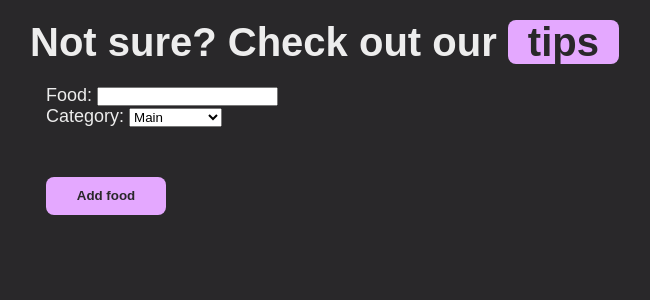
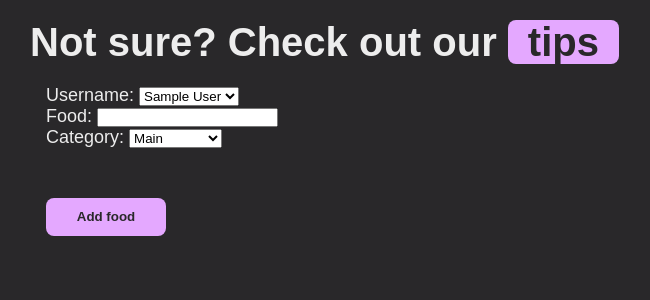
Before and after one commit to frasey/Roll_for, a Flask app: page /food/new in a window 1280 px wide. Shown: the part 78-378 px from the top of the page, without its empty margins (80-730 px from the left). Run offline with Flask 3, Linux system fonts and the light colour scheme; tables that the repository leaves empty hold one stand-in row (values such as "Sample post"); some libraries are stand-ins or nearby versions.

Commit message:
included user id to pull through to Food table. Added additional user.

```diff
--- a/controllers/food_controller.py
+++ b/controllers/food_controller.py
@@ -31,10 +31,11 @@ def add_food():
 # SHOW ITEM ADDED
 @food_blueprint.route("/food/show", methods=["POST"])
 def create_new_item():
+    user_id = request.form["user_id"]
     name = request.form["name"]
     category = request.form["category"]
 
-    food = Food(name=name, category=category)
+    food = Food(name=name, category=category, user_id=user_id)
     db.session.add(food)
     db.session.commit()
     return redirect("/food/show")
@@ -54,11 +55,13 @@ def show_item(id):
 #UPDATE ITEM
 @food_blueprint.route("/food/<id>", methods=['POST'])
 def update_food(id):
+    user_id = request.form["user_id"]
     name = request.form["name"]
     category = request.form["category"]
 
     food = Food.query.get(id)
 
+    food.user_id = user_id
     food.name = name
     food.category = category
 
--- a/static/style.css
+++ b/static/style.css
@@ -60,6 +60,7 @@ a:visited {
 
 
 /* Hero section */
+
 .hero-wrapper {
   display: flex;
   flex-direction: column;
@@ -102,9 +103,9 @@ a:visited {
   flex-direction: column;
   align-items: center;
 }
+
 .new-roll__title {
   margin: 0 30px 20px 0;
-
 }
 
 .new-roll__list {
@@ -118,7 +119,21 @@ a:visited {
 .new-roll__list--category {
   color: #0feba9;
 }
-/* Add new section */
+
+.new-roll__button {
+  height: 38px;
+  width: 50px;
+  margin-left: 50px;
+  margin-top:40px;
+  text-align: center;
+  background-color: #C756FB;
+  color: #29282A;
+  border: none;
+  border-radius: 6px;
+  text-decoration: none;
+}
+
+/* Add new */
 .new-title {
   padding: 20px;
   font-size: 40px;
@@ -157,6 +172,7 @@ a:visited {
   font-weight: bold;
 }
 
+
 /* Show all list */
 
 .food-list__items a {
@@ -166,3 +182,6 @@ a:visited {
 .food-list__items a:visited {
   color: #E4A8FF;
 }
+
+
+/* edit */
--- a/templates/food/new.jinja
+++ b/templates/food/new.jinja
@@ -4,6 +4,14 @@
     <h2 class="new-title">Not sure? Check out our <a class="new-title__tips" href="/food/tips">tips</a></h2>
 
     <form class="new-form" action="/food/show" method="post">
+        <div>
+            <label class="new-form__label" for="user">Username:</label>
+            <select name="user_id" id="user">
+                {% for user in users %}
+                    <option value="{{ user.id }}">{{ user.name }}</option>
+                {% endfor %}
+            </select>
+        </div>
         <div>
             <label class="new-form__label" for="name">Food:</label>
             <input type="text" name="name" id="name" required>
```
Also changed, not shown: templates/food/edit.jinja (+11 -4 lines), templates/index.jinja (+10 -6 lines).
